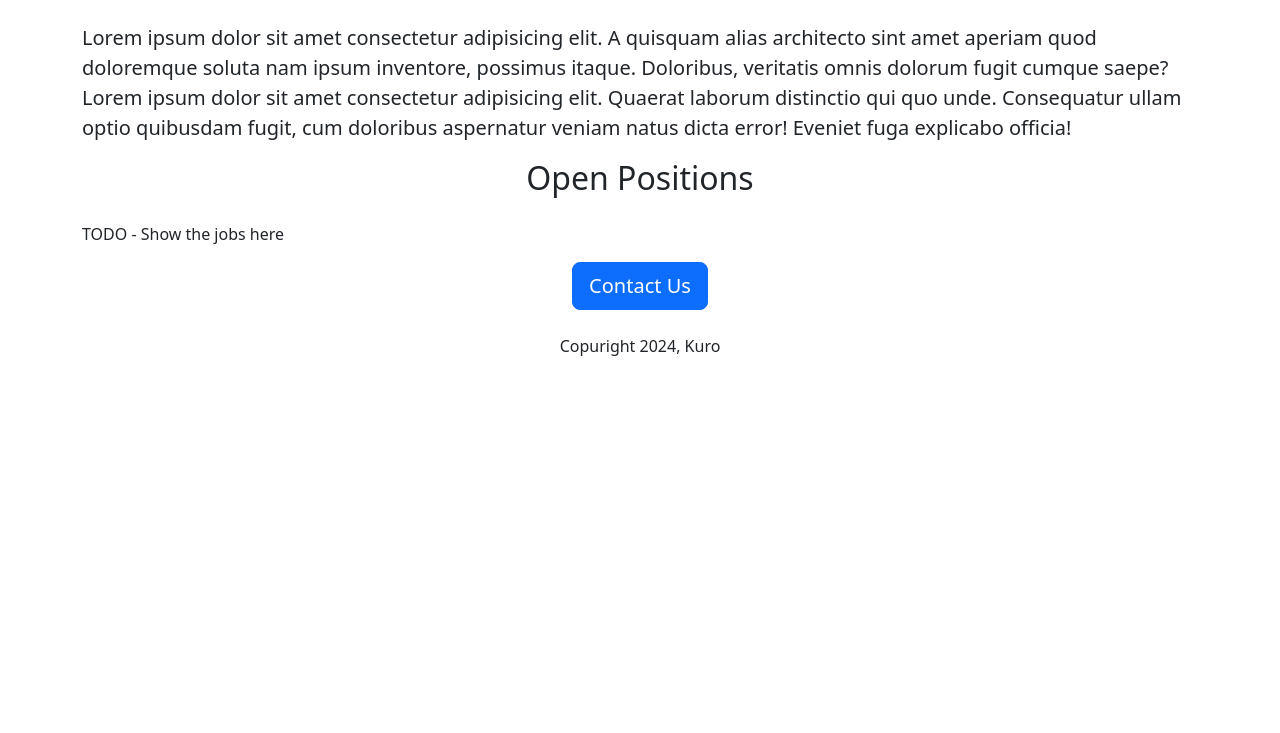
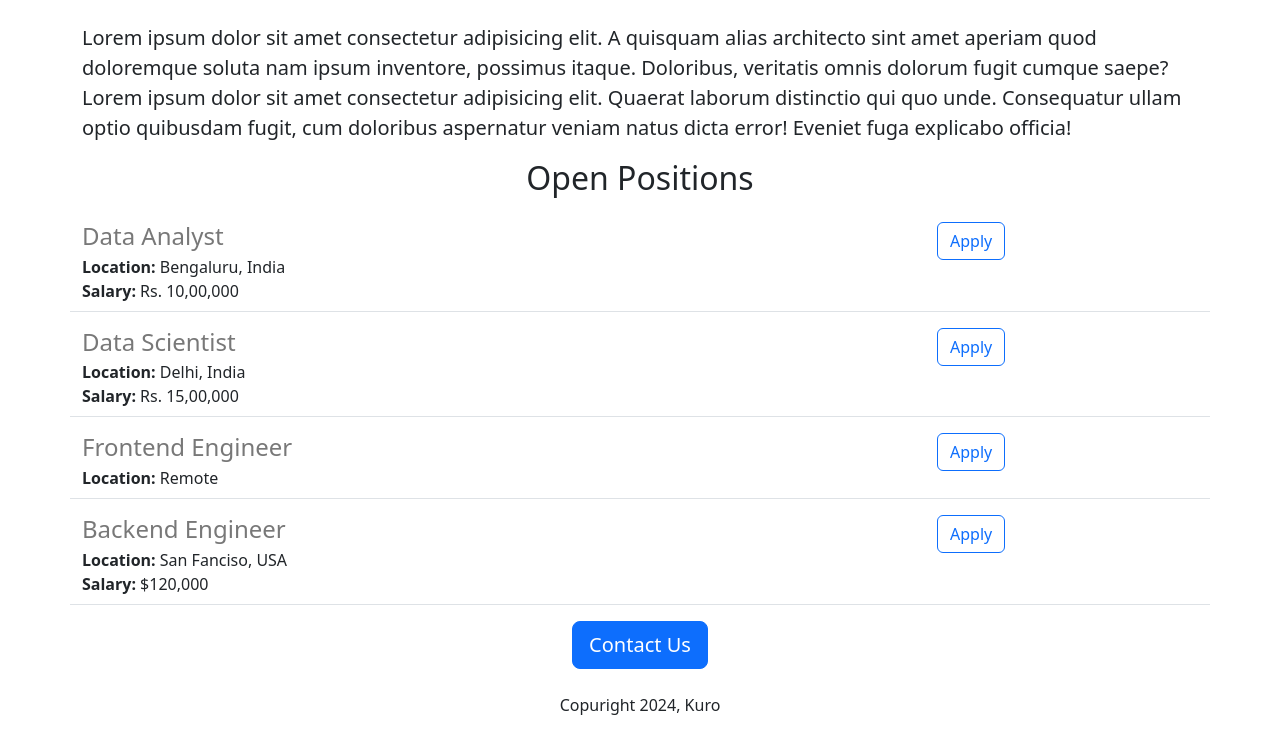
Before and after one commit to DineshMitta/kuro-careers-website, a Flask app: page / in a window 1280 px wide. Shown: the part 687-1420 px from the top of the page. Before the commit the page ends 1043 px from the top, so only its background shows below. Run offline with Flask 3, Linux system fonts and the light colour scheme.

Commit message:
Added hobitem.html

```diff
--- a/app.py
+++ b/app.py
@@ -1,9 +1,50 @@
-from flask import Flask, render_template
+from flask import Flask, render_template, jsonify
 
 app = Flask(__name__)
+
+JOBS = [
+    {
+        'id' : 1,
+         'title' : 'Data Analyst',
+        'location' : 'Bengaluru, India',
+        'salary' : 'Rs. 10,00,000',
+    },
+
+    {
+        'id' : 2,
+        'title' : 'Data Scientist',
+            'location' : 'Delhi, India',
+        'salary' : 'Rs. 15,00,000',
+    },
+
+    {
+        'id' : 3,
+        'title' : 'Frontend Engineer',
+        'location' : 'Remote',
+
+    },
+
+    {
+        'id' : 4,
+        'title' : 'Backend Engineer',
+        'location' : 'San Fanciso, USA',
+            'salary' : '$120,000',
+    },
+
+]
+
+
 @app. route( "/" )
 def helloworld():
-    return render_template("home.html")
+    return render_template('home.html',
+                           jobs=JOBS,
+                           company_name='Kuro')
+
+
+@app.route("/api/jobs")
+def list__jobs():
+    return jsonify(JOBS)
+
 
 if __name__ == '__main__':
     app.run(host='0.0.0.0',debug=True)
--- a/templates/home.html
+++ b/templates/home.html
@@ -17,7 +17,7 @@
     </head>
     <body>
         <div class="container">
-            <h1 class="text-center mt-2 mb-4">Kuro Careers</h1>
+            <h1 class="text-center mt-2 mb-4"> {{company_name}} Careers</h1>
             <img class="img-fluid" id="banner" src="/static/fuel.jpg" height="320">
 
             <h2 class="text-center mt-2 mb-4">About Kuro</h2>
@@ -30,7 +30,12 @@
                 </p>
 
              <h2 class="text-center mt-2 mb-4">Open Positions</h2>
-                <p>TODO - Show the jobs here</p>
+
+                    <div>
+                        {% for job in jobs %}
+                            {% include 'jobitem.html' %}
+                        {% endfor %}
+                    </div>
 
                 <div class="text-center">
                     <button class="btn btn-primary btn-lg">Contact Us</button>
--- /dev/null
+++ b/templates/jobitem.html
@@ -0,0 +1,26 @@
+<div class="border-bottom row" style="margin-bottom: 16px; padding-bottom: 8px;">
+<div class="col-9">
+    <h4 style="color: rgb(120, 120, 120); margin-bottom: 4px; ">
+        {{job['title']}}
+    </h4>
+
+    <div>
+        <b>Location:</b>
+        {{job['location']}}
+    </div>
+
+    {% if 'salary' in job %}
+
+    <div>
+        <b>Salary:</b>
+        {{job['salary']}}
+    </div>
+
+    {% endif %}
+</div>
+
+    <div class="col-3">
+         <button type="button" class="btn btn-outline-primary">Apply</button>
+    </div>
+
+</div>
```
